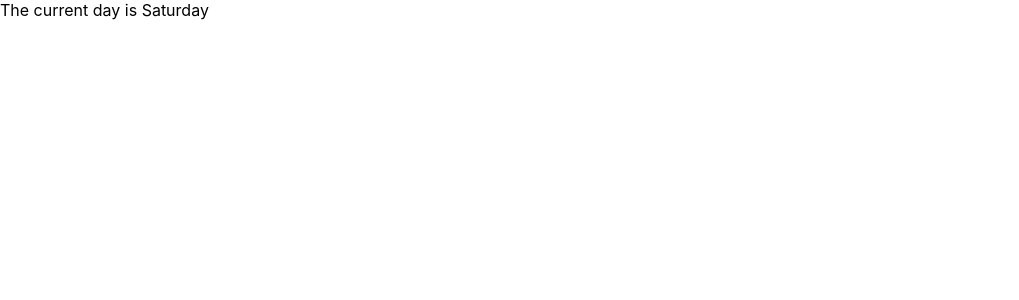
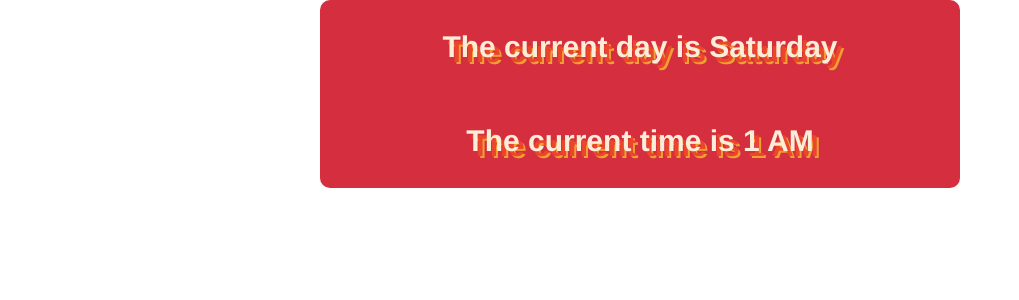
Before and after one commit to Cesar-Infante/JavaScript-PracticeV2, a React (Create React App) app in the folder client/: page / in a window 1280 px wide. Shown: the top 300 px of the page, without its empty margins (0-1019 px from the left). Built offline with nearby package versions, Linux system fonts and the light colour scheme.

Commit message:
Complete time and date element with a bit of styling to test out

```diff
--- a/client/src/components/DayTime.jsx
+++ b/client/src/components/DayTime.jsx
@@ -1,10 +1,11 @@
 import React from "react";
+import "../styles/DayTime.css";
 
 /* 1. Write a JavaScript program to display the current day
 and time in the following format.
 
 Sample Output : Today is : Tuesday. ✅
-Current time is : 10 PM : 30 : 38 */
+Current time is : 10 PM ✅*/
 
 const DayTime = () => {
     const days = [
@@ -18,8 +19,12 @@ const DayTime = () => {
     ];
     const current = new Date();
     const date = days[current.getDay()];
+    const hour = current.toLocaleString('en-US', { hour: 'numeric', hour12: true});
     return (
-        <div>The current day is {date} </div>
+      <div className="Time">
+        <p className="text">The current day is {date}</p>
+        <p className="text">The current time is {hour}</p>
+      </div>
     );
 };
 
--- /dev/null
+++ b/client/src/styles/DayTime.css
@@ -0,0 +1,19 @@
+.Time {
+    border-radius: 10px;
+    display: flex;
+    flex-direction: column;
+    width: 50%;
+    margin: auto;
+    text-align: center;
+    background: #d52e3f;
+    font-family: "Helvetica";
+}
+
+.text {
+    font-size: 30px;
+    font-weight: 700;
+    color: #fcedd8;
+    text-shadow:
+        5px 5px 0px #eb452b,
+        7px 7px 0px #efa032;
+}
```
